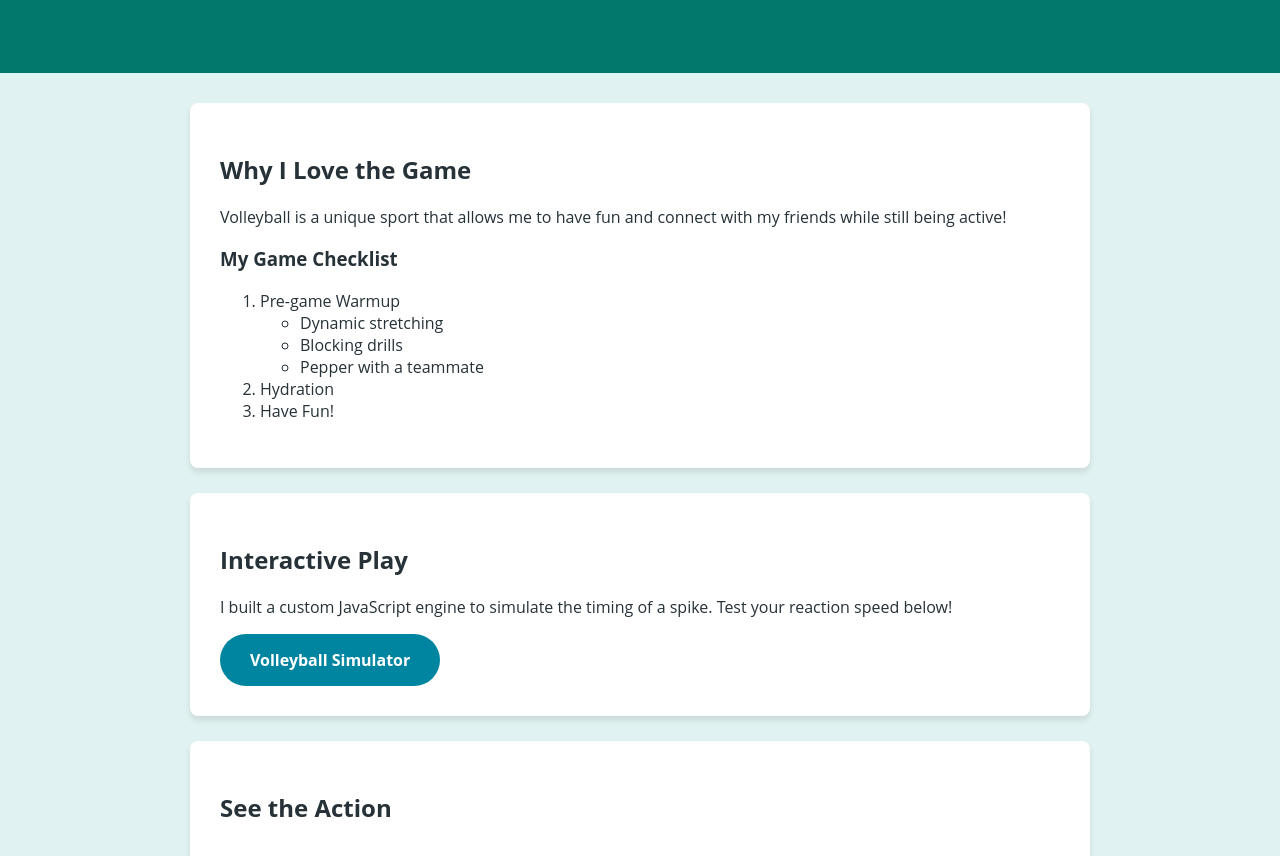
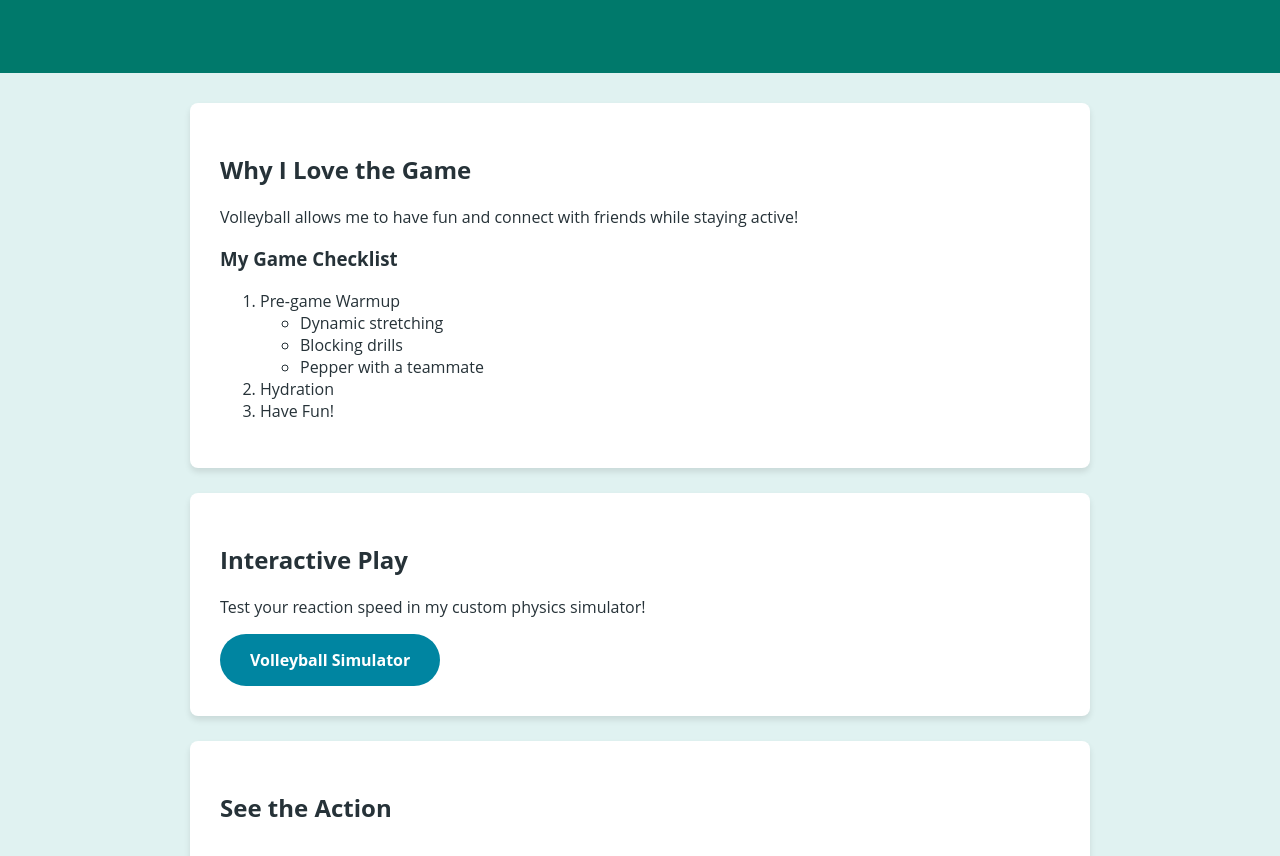
Before and after one commit to taylangc/taylanssecondwebsite, a plain HTML site: page scratch.html in a window 1280 px wide. Shown: the part 223-1079 px from the top of the page. Drawn offline with Linux system fonts and the light colour scheme; grey boxes are pictures that could not be loaded.

Commit message:
Add files via upload

```diff
--- a/scratch.html
+++ b/scratch.html
@@ -21,7 +21,7 @@
     <div class="main-container">
         <div class="content-block">
             <h2>Why I Love the Game</h2>
-            <p>Volleyball is a unique sport that allows me to have fun and connect with my friends while still being active!</p>
+            <p>Volleyball allows me to have fun and connect with friends while staying active!</p>
 
             <h3>My Game Checklist</h3>
             <ol>
@@ -39,7 +39,7 @@
 
         <div class="content-block game-cta">
             <h2>Interactive Play</h2>
-            <p>I built a custom JavaScript engine to simulate the timing of a spike. Test your reaction speed below!</p>
+            <p>Test your reaction speed in my custom physics simulator!</p>
             <div class="button-container">
                 <a href="mygame.html" target="_blank" class="play-button">Volleyball Simulator</a>
             </div>
@@ -51,7 +51,7 @@
 
             <h3>BYU Highlight Reels</h3>
             <div class="video-frame">
-                <iframe width="560" height="315" src="https://www.youtube.com/embed/k7iOc1i1yGQ" title="YouTube video player" frameborder="0" allow="accelerometer; autoplay; clipboard-write; encrypted-media; gyroscope; picture-in-picture; web-share" allowfullscreen></iframe>
+                <iframe width="560" height="315" src="https://www.youtube.com/embed/k7iOc1i1yGQ" title="YouTube video player" frameborder="0" allowfullscreen></iframe>
             </div>
         </div>
 
```
